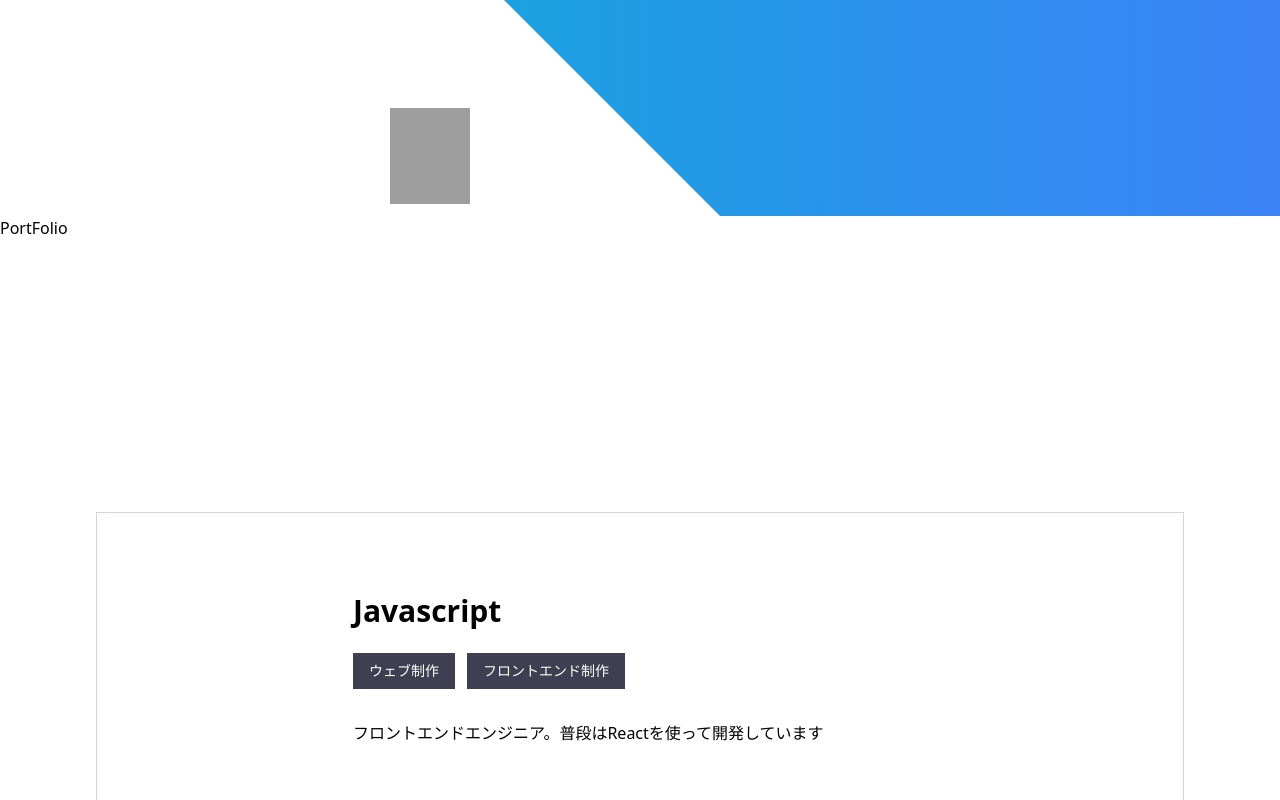
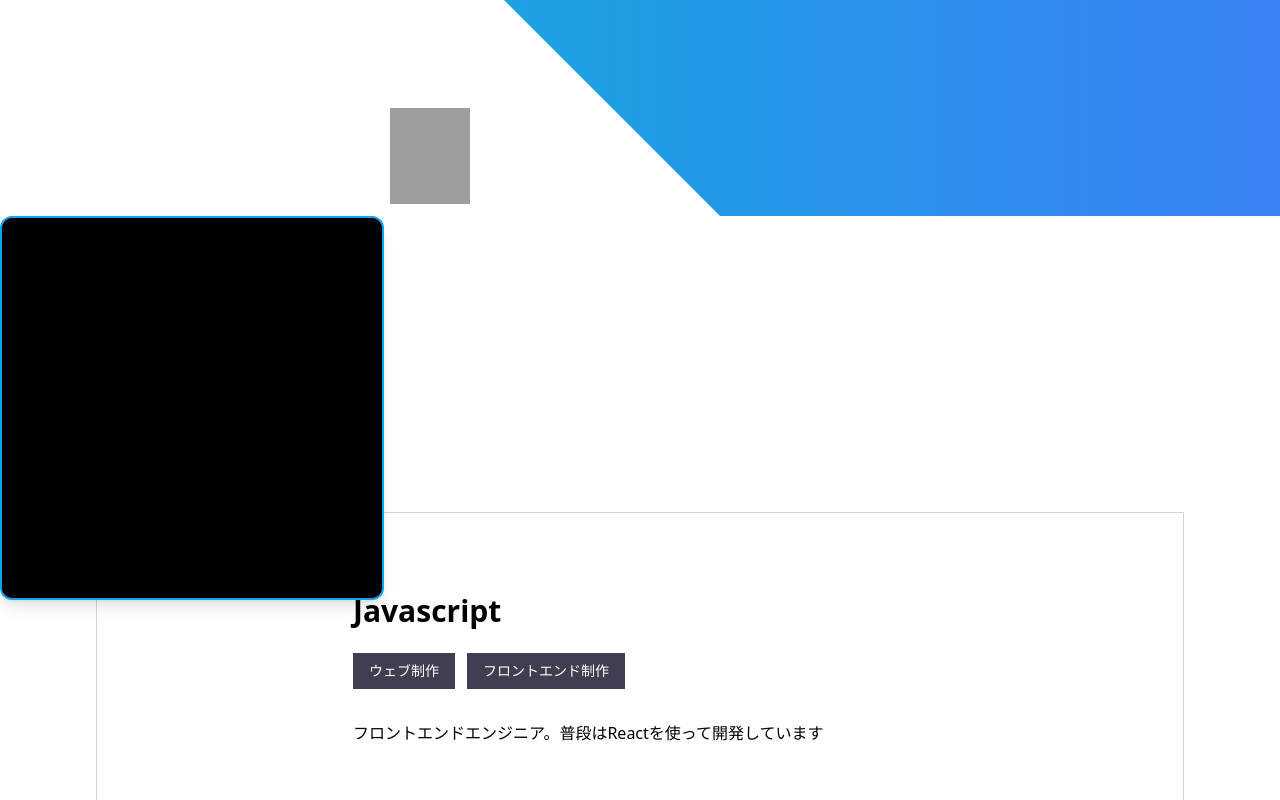
Before and after one commit to yurikondo/portfolio-site, a Next.js app: page / in a window 1280 px wide. Shown: the part 560-1360 px from the top of the page. Built offline with nearby package versions, Linux system fonts and the light colour scheme; grey boxes are pictures that could not be loaded.

Commit message:
Cardコンポーネントを追加

```diff
--- a/package.json
+++ b/package.json
@@ -19,7 +19,8 @@
     "react": "18.2.0",
     "react-dom": "18.2.0",
     "typed.js": "^2.0.12",
-    "typescript": "5.0.4"
+    "typescript": "5.0.4",
+    "vanilla-tilt": "^1.8.0"
   },
   "devDependencies": {
     "autoprefixer": "^10.4.14",
--- /dev/null
+++ b/src/components/Card.tsx
@@ -0,0 +1,17 @@
+import React from "react";
+import VanillaTilt from "vanilla-tilt";
+
+const Card = () => {
+  return (
+    <div
+      className="border-solid border-2 border-sky-500 rounded-xl shadow-lg w-96 h-96 bg-black"
+      data-tilt
+      // data-tilt-glare="true"
+      // data-tilt-max="1"
+    >
+      Card
+    </div>
+  );
+};
+
+export default Card;
--- a/src/components/PortFolio.tsx
+++ b/src/components/PortFolio.tsx
@@ -1,7 +1,12 @@
 import React from "react";
+import Card from "./Card";
 
 const PortFolio = () => {
-  return <div className="absolute">PortFolio</div>;
+  return (
+    <div className="absolute">
+      <Card />
+    </div>
+  );
 };
 
 export default PortFolio;
--- a/src/pages/index.tsx
+++ b/src/pages/index.tsx
@@ -24,6 +24,12 @@ export default function Home({}) {
       <PortFolio />
       <Skills />
       <Typing />
+      <script
+        src="https://cdnjs.cloudflare.com/ajax/libs/vanilla-tilt/1.8.0/vanilla-tilt.min.js"
+        integrity="sha512-RX/OFugt/bkgwRQg4B22KYE79dQhwaPp2IZaA/YyU3GMo/qY7GrXkiG6Dvvwnds6/DefCfwPTgCXnaC6nAgVYw=="
+        crossOrigin="anonymous"
+        referrerPolicy="no-referrer"
+      ></script>
     </div>
   );
 }
```
Also changed, not shown: 1 other file (tests, documents, lock files or other folders).
